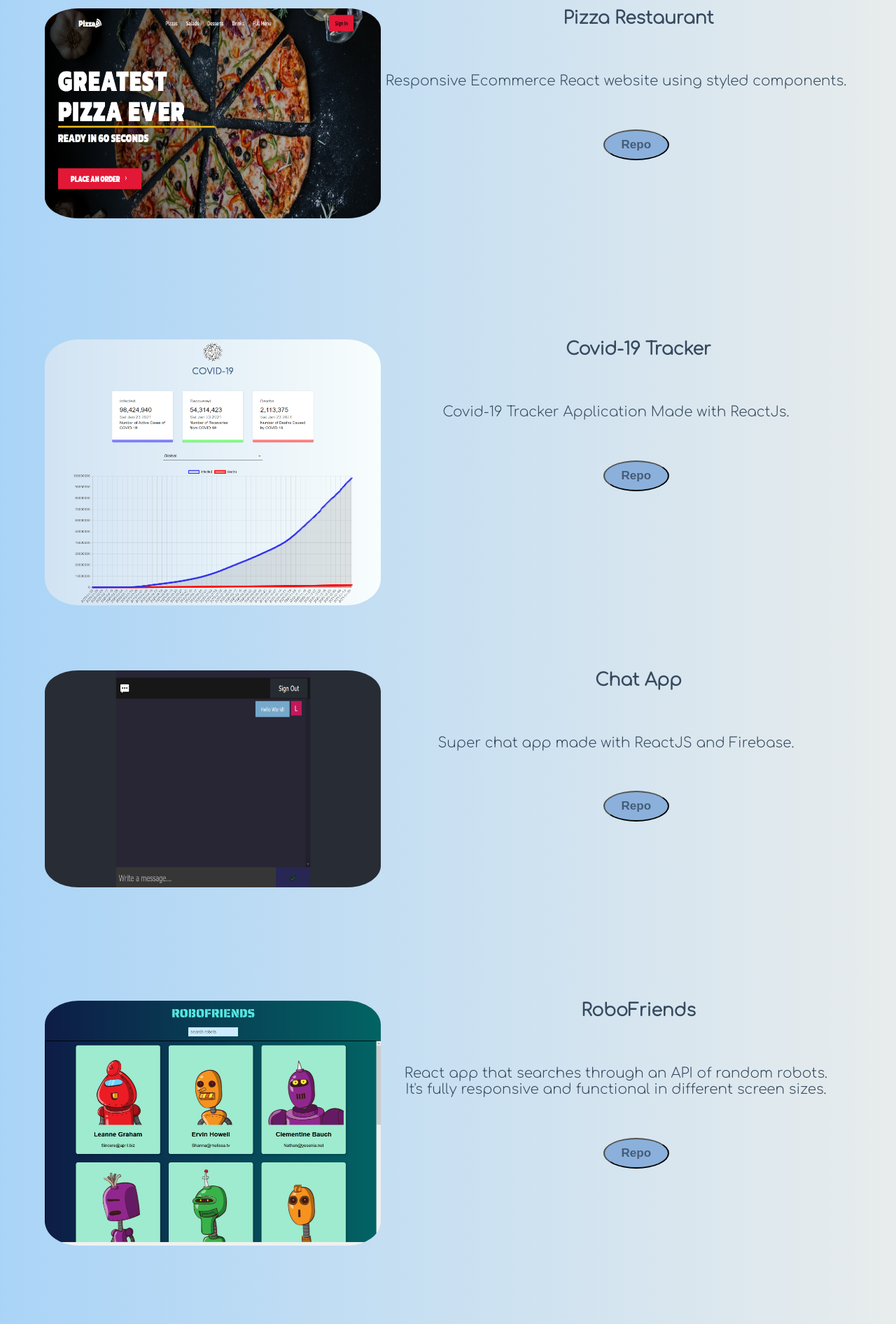
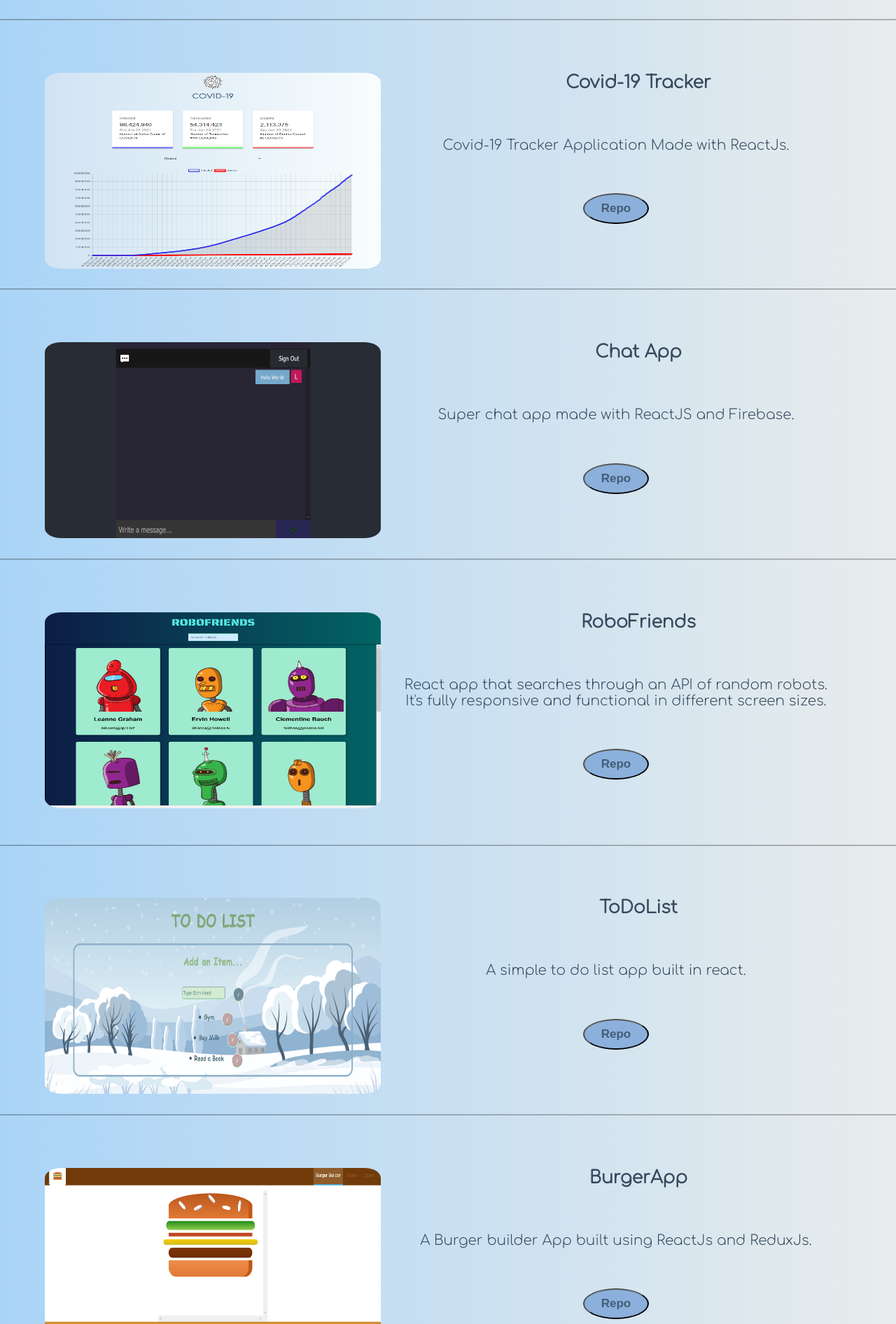
Before and after one commit to LostStruct24/LostStruct24-Portfolio, a React (Create React App) app: page /LostStruct24-Portfolio/Projects in a window 1280 px wide. Shown: the part 868-2760 px from the top of the page at 70% size. Built offline with nearby package versions, Linux system fonts and the light colour scheme.

Commit message:
portfolio

```diff
--- a/src/components/Projects/Projects.jsx
+++ b/src/components/Projects/Projects.jsx
@@ -12,7 +12,6 @@ const Projects = () => {
     return (
         <div className={styles.Projects}>
             <h1>Projects 💻</h1>
-            <p>• Web Projects I've Built •</p>
             <div className={styles.NeutrinoVPN}>
                 <a href="https://loststruct24.github.io/NeutrinoVPN/" target="_blank" rel="noreferrer"><img src={NeutrinoVPN} alt="NeutrinoVPN"></img></a>
                 <h1>NeutrinoVPN</h1>
@@ -23,7 +22,7 @@ const Projects = () => {
             <div className={styles.PizzaRestaurant}>
                 <a href="https://loststruct24.github.io/PizzaRestaurant/" target="_blank" rel="noreferrer"><img src={PizzaRestaurant} alt="PizzaRestaurant"></img></a>
                 <h1>Pizza Restaurant</h1>
-                <p>Responsive Ecommerce React website using styled components.<br />
+                <p>Responsive Ecommerce React website using styled components. <br />
                 <button><a href="https://github.com/LostStruct24/PizzaRestaurant" target="_blank" rel="noreferrer">Repo</a></button>
                 </p>
             </div>
--- a/src/components/Projects/Projects.module.css
+++ b/src/components/Projects/Projects.module.css
@@ -1,5 +1,5 @@
 .Projects img {
-    border-radius: 10%;
+    border-radius: 5%;
     display: flex;
     justify-content: flex-end;
     transition: all 1s;
@@ -13,17 +13,11 @@
 .Projects h1 {
     font-size: 40px;
     margin-top: 6%;
-    margin-bottom: 3%;
-}
-
-.Projects p {
-    font-size: 25px;
-    margin-bottom: 10px;
-    margin-top: 10%;
 }
 
 .NeutrinoVPN {
-    margin-top: 10%;
+    margin-top: 5%;
+    box-shadow: 0px 2px 0px 0px rgba(0, 0, 0, 0.25);
 }
 
 .NeutrinoVPN img {
@@ -32,6 +26,8 @@
     float: left;
     height: 280px;
     width: 480px;
+    font-size: 25px;
+    margin-bottom: 5%;
 }
 
 .NeutrinoVPN h1 {
@@ -41,23 +37,24 @@
 
 .NeutrinoVPN p {
     font-size: 20px;
-    text-align: center;
-    margin-top: 15px;
-    margin-bottom: 20%;
+    margin-top: 10px;
     margin-right: 5%;
     margin-left: 5%;
 }
 
 .PizzaRestaurant {
-    margin-top: 10%;
+    margin-top: 5%;
+    box-shadow: 0px 2px 0px 0px rgba(0, 0, 0, 0.25);
 }
 
 .PizzaRestaurant img {
     margin-left: 5%;
     margin-bottom: 5%;
     float: left;
-    height: 300px;
+    height: 280px;
     width: 480px;
+    font-size: 25px;
+    margin-bottom: 5%;
 }
 
 .PizzaRestaurant h1 {
@@ -67,23 +64,24 @@
 
 .PizzaRestaurant p {
     font-size: 20px;
-    text-align: center;
-    margin-top: 15px;
-    margin-bottom: 20%;
+    margin-top: 10px;
     margin-right: 5%;
     margin-left: 5%;
 }
 
-.Covid19 {
-    margin-top: 10%;
+.ChatApp {
+    margin-top: 5%;
+    box-shadow: 0px 2px 0px 0px rgba(0, 0, 0, 0.25);
 }
 
-.Covid19 img {
+.ChatApp img {
     margin-left: 5%;
     margin-bottom: 5%;
     float: left;
-    height: 380px;
+    height: 280px;
     width: 480px;
+    font-size: 25px;
+    margin-bottom: 5%;
 }
 
 .Covid19 h1 {
@@ -93,23 +91,24 @@
 
 .Covid19 p {
     font-size: 20px;
-    text-align: center;
-    margin-top: 15px;
-    margin-bottom: 20%;
+    margin-top: 10px;
     margin-right: 5%;
     margin-left: 5%;
 }
 
-.ChatApp {
-    margin-top: 10%;
+.Covid19 {
+    margin-top: 5%;
+    box-shadow: 0px 2px 0px 0px rgba(0, 0, 0, 0.25);
 }
 
-.ChatApp img {
+.Covid19 img {
     margin-left: 5%;
     margin-bottom: 5%;
     float: left;
-    height: 310px;
+    height: 280px;
     width: 480px;
+    font-size: 25px;
+    margin-bottom: 5%;
 }
 
 .ChatApp h1 {
@@ -119,24 +118,24 @@
 
 .ChatApp p {
     font-size: 20px;
-    text-align: center;
-    margin-top: 15px;
-    margin-bottom: 20%;
+    margin-top: 10px;
     margin-right: 5%;
     margin-left: 5%;
 }
 
-
 .RoboFriends {
-    margin-top: 10%;
+    margin-top: 5%;
+    box-shadow: 0px 2px 0px 0px rgba(0, 0, 0, 0.25);
 }
 
 .RoboFriends img {
     margin-left: 5%;
     margin-bottom: 5%;
     float: left;
-    height: 350px;
+    height: 280px;
     width: 480px;
+    font-size: 25px;
+    margin-bottom: 5%;
 }
 
 .RoboFriends h1 {
@@ -146,23 +145,24 @@
 
 .RoboFriends p {
     font-size: 20px;
-    text-align: center;
-    margin-top: 15px;
-    margin-bottom: 20%;
+    margin-top: 10px;
     margin-right: 5%;
     margin-left: 5%;
 }
 
 .ToDoList {
-    margin-top: 10%;
+    margin-top: 5%;
+    box-shadow: 0px 2px 0px 0px rgba(0, 0, 0, 0.25);
 }
 
 .ToDoList img {
     margin-left: 5%;
     margin-bottom: 5%;
     float: left;
-    height: 290px;
-    width: 490px;
+    height: 280px;
+    width: 480px;
+    font-size: 25px;
+    margin-bottom: 5%;
 }
 
 .ToDoList h1 {
@@ -172,15 +172,14 @@
 
 .ToDoList p {
     font-size: 20px;
-    text-align: center;
-    margin-top: 15px;
-    margin-bottom: 20%;
+    margin-top: 10px;
     margin-right: 5%;
     margin-left: 5%;
 }
 
 .BurgerBuilder {
-    margin-top: 10%;
+    margin-top: 5%;
+    box-shadow: 0px 2px 0px 0px rgba(0, 0, 0, 0.25);
 }
 
 .BurgerBuilder img {
@@ -188,7 +187,9 @@
     margin-bottom: 5%;
     float: left;
     height: 280px;
-    width: 490px;
+    width: 480px;
+    font-size: 25px;
+    margin-bottom: 5%;
 }
 
 .BurgerBuilder h1 {
@@ -198,20 +199,18 @@
 
 .BurgerBuilder p {
     font-size: 20px;
-    text-align: center;
-    margin-top: 15px;
-    margin-bottom: 15%;
+    margin-top: 10px;
     margin-right: 5%;
     margin-left: 5%;
 }
 
 .Projects button {
     margin-top: 5%;
-    margin-left: 5%;
     padding: 10px 24px;
     background-color:  rgb(139, 176, 219);
     border-radius: 50%;
     transition-duration: 0.4s;
+    margin-bottom: 8%;
 }
 
 .Projects button:hover {
```
